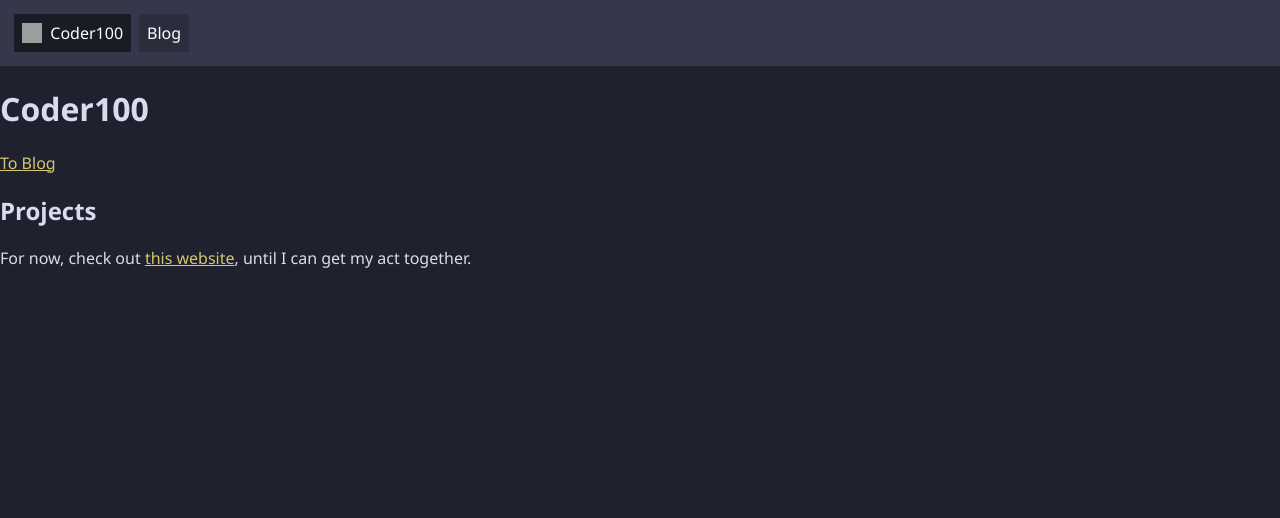
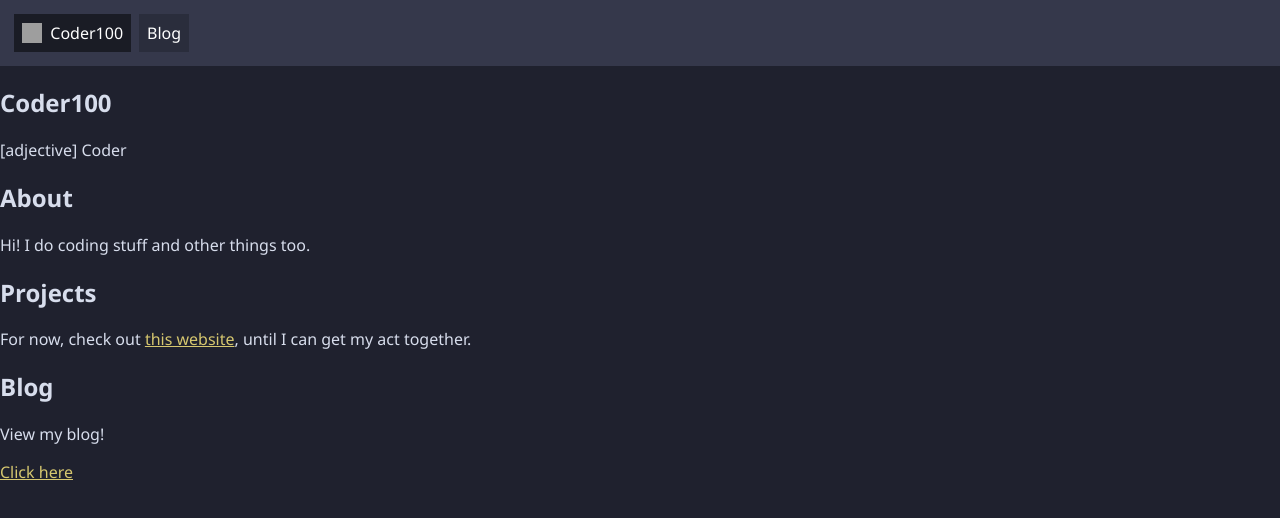
Before and after one commit to cursorweb/coder100-blog, a Next.js app: page / in a window 1280 px wide. Shown: the top 518 px of the page. Built offline with nearby package versions, Linux system fonts and the light colour scheme; grey boxes are pictures that could not be loaded.

Commit message:
reorganize layout

```diff
--- a/pages/index.js
+++ b/pages/index.js
@@ -10,14 +10,26 @@ export default function Index() {
       <Meta title="Coder100" />
       <Nav />
 
-      <main>
+      <section id="home">
         <h1>Coder100</h1>
-      </main>
+        <p>[adjective] Coder</p>
+      </section>
 
-      <Link href="/blog">To Blog</Link>
+      <section id="about">
+        <h2>About</h2>
+        <p>Hi! I do coding stuff and other things too.</p>
+      </section>
 
-      <h2>Projects</h2>
-      <p>For now, check out <Link href="https://coder100s-project-list.coder100.repl.co/" target="_blank">this website</Link>, until I can get my act together.</p>
+      <section id="projects">
+        <h2>Projects</h2>
+        <p>For now, check out <Link href="https://coder100s-project-list.coder100.repl.co/" target="_blank">this website</Link>, until I can get my act together.</p>
+      </section>
+
+      <section id="blog">
+        <h2>Blog</h2>
+        <p>View my blog!</p>
+        <Link href="/blog">Click here</Link>
+      </section>
     </>
   );
 }
--- a/styles/globals.css
+++ b/styles/globals.css
@@ -21,6 +21,8 @@ html, body {
   color: var(--text);
 
   font-family: var(--font);
+
+  scroll-behavior: smooth;
 }
 
 a {
```
